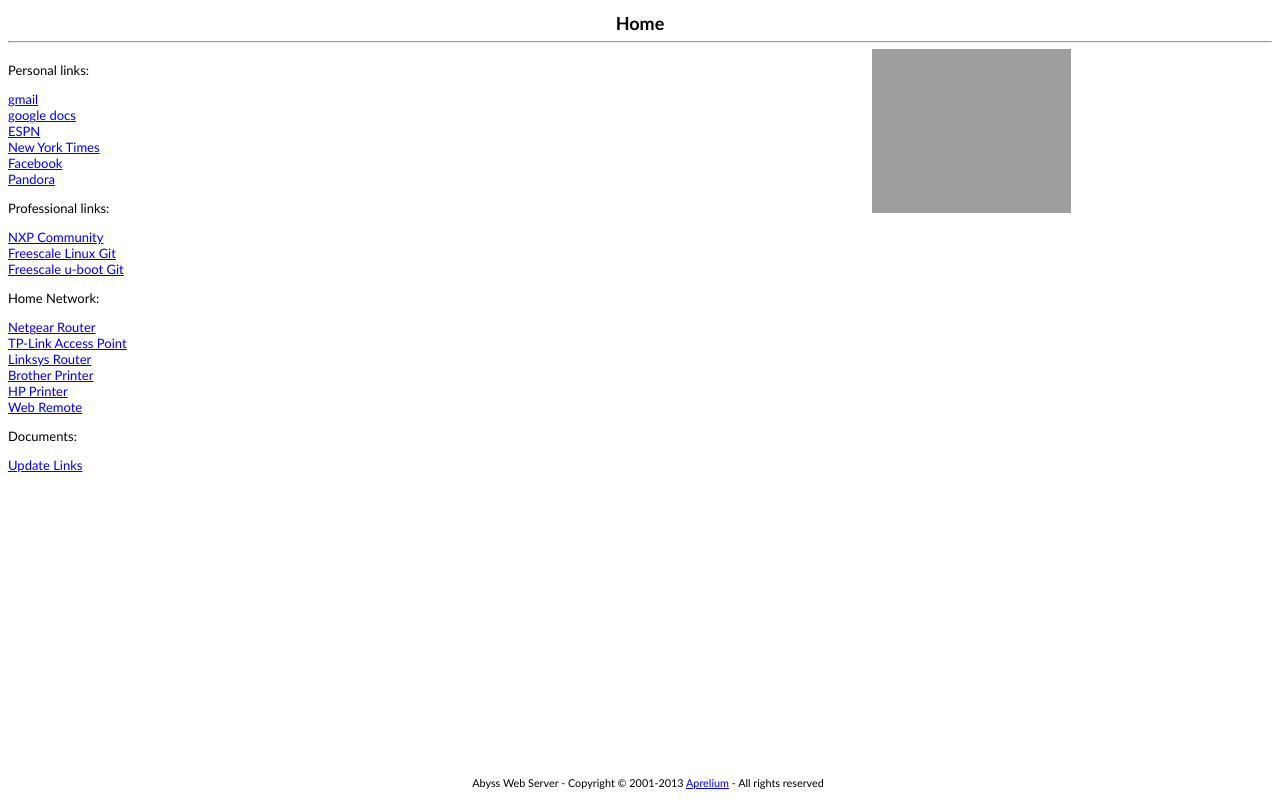
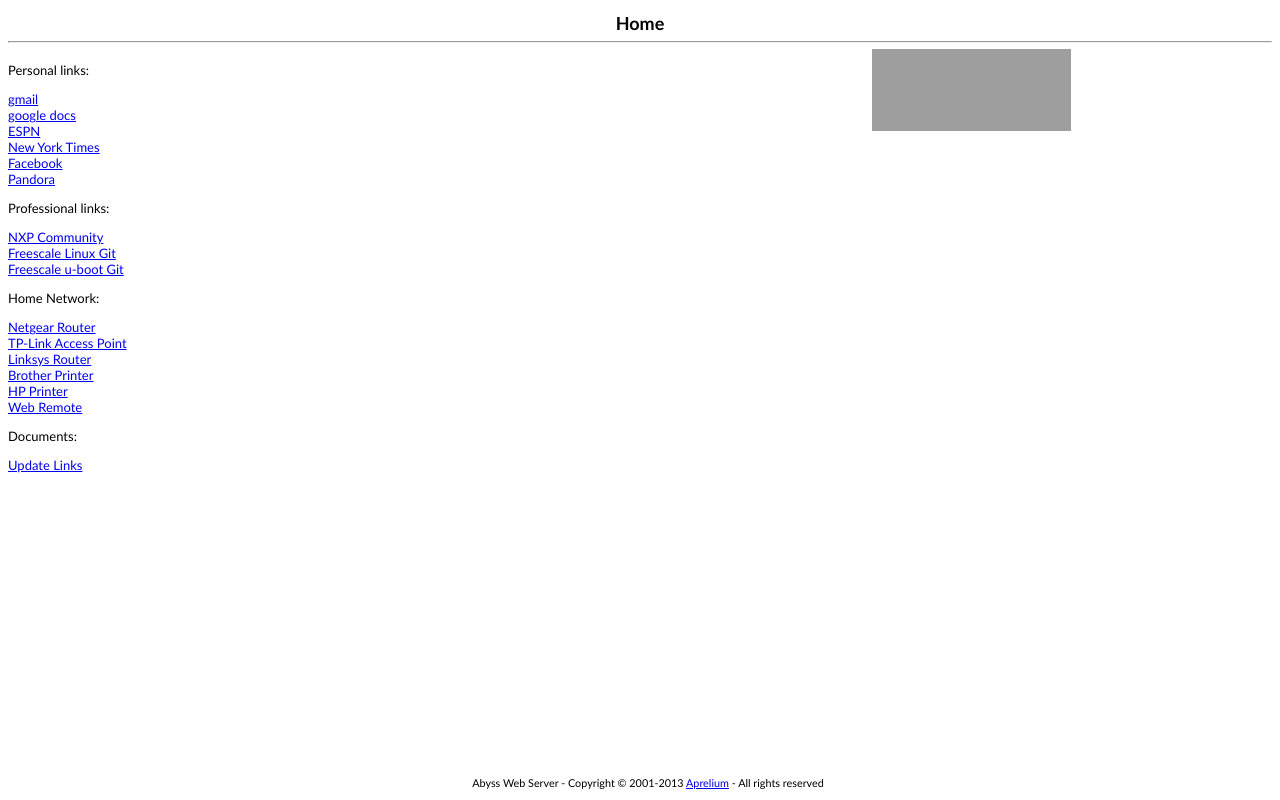
Before and after one commit to kuoney/web_server, a PHP site: page / in a window 1280 px wide. Run offline with PHP 8.4, Linux system fonts and the light colour scheme; data that the repository does not hold is empty; grey boxes are pictures that could not be loaded.

Commit message:
weather: Remove one of the widgets since it's not dynamic.
I misunderstood the widget. It is generated based on IP but
it is not updated based on the browser's current IP. So we just
need Raleigh weather really. Remove the extra one.

```diff
--- a/index.php
+++ b/index.php
@@ -53,7 +53,6 @@
 	}
 	</style>
 	<iframe style="display: block;" src="//cdnres.willyweather.com/widget/loadView.html?id=67420" width="199" height="82" frameborder="0" scrolling="no"></iframe>
-	<iframe style="display: block;" src="//cdnres.willyweather.com/widget/loadView.html?id=67373" width="199" height="82" frameborder="0" scrolling="no"></iframe>
 </div>
 
 <!-- Our last div is the footer. Let's give credit to the nice people from Aprelium -->
```
